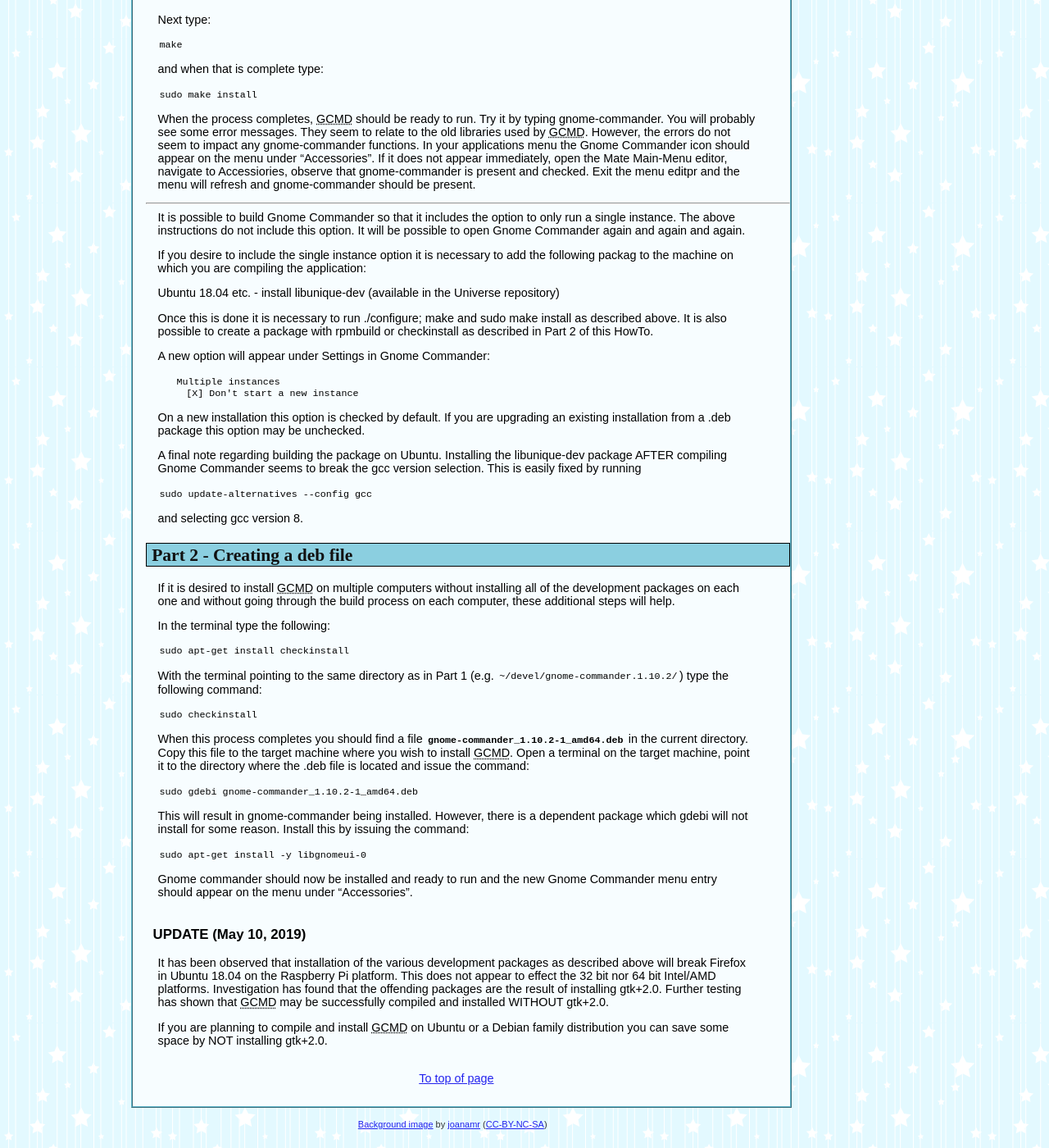
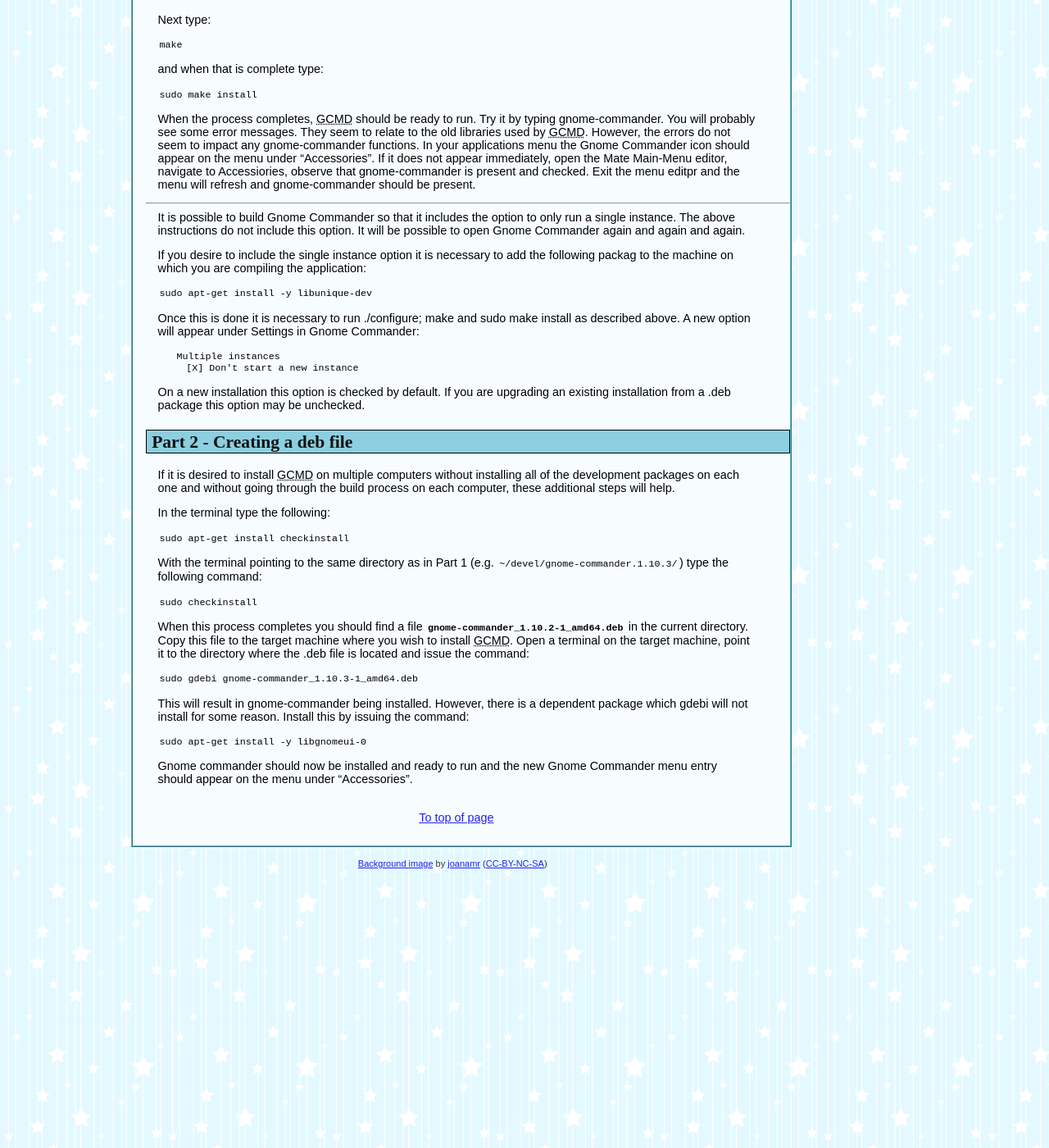
Before and after one commit to gcmd/gcmd.github.io, a Jekyll site: the page built from _posts/2021-01-25-Build-on-Ubuntu-2004.md, in a window 1280 px wide and 1400 px high, scrolled down 1152 px. Shown: the whole window at 82% size. Built offline with Jekyll 4.4.1, drawn with Linux system fonts in a browser that asks for light colours.

Commit message:
Update 2021-01-25-Build-on-Ubuntu-2004.md

````diff
--- a/_posts/2021-01-25-Build-on-Ubuntu-2004.md
+++ b/_posts/2021-01-25-Build-on-Ubuntu-2004.md
@@ -119,13 +119,12 @@
 add the following packag to the machine on which you are compiling the
 application:
 
-Ubuntu 18.04 etc. - install libunique-dev (available in the Universe repository)
-
+```
+sudo apt-get install -y libunique-dev
+```
 Once this is done it is necessary to run ./configure; make and sudo make
-install as described above. It is also possible to create a package with
-rpmbuild or checkinstall as described in Part 2 of this HowTo.
-
-A new option will appear under Settings in Gnome Commander:
+install as described above. A new option will appear under Settings in
+Gnome Commander:
 
 ```
    Multiple instances
@@ -135,15 +134,6 @@
 On a new installation this option is checked by default. If you are
 upgrading an existing installation from a .deb package this option may
 be unchecked.
-
-A final note regarding building the package on Ubuntu. Installing the
-libunique-dev package AFTER compiling Gnome Commander seems to break the
-gcc version selection. This is easily fixed by running
-
-```
-sudo update-alternatives --config gcc
-```
-and selecting gcc version 8.
 
 ## Part 2 - Creating a deb file
 
@@ -155,7 +145,7 @@
 sudo apt-get install checkinstall
 ```
 
-With the terminal pointing to the same directory as in Part 1 (e.g. ``` ~/devel/gnome-commander.1.10.2/ ```) type the following command:
+With the terminal pointing to the same directory as in Part 1 (e.g. ``` ~/devel/gnome-commander.1.10.3/ ```) type the following command:
 
 ```
 sudo checkinstall
@@ -168,7 +158,7 @@
 file is located and issue the command:
 
 ```
-sudo gdebi gnome-commander_1.10.2-1_amd64.deb
+sudo gdebi gnome-commander_1.10.3-1_amd64.deb
 ```
 
 This will result in gnome-commander being installed. However, there is a
@@ -183,16 +173,5 @@
 Gnome Commander menu entry should appear on the menu under
 "Accessories".
 
-### UPDATE (May 10, 2019)
-
-It has been observed that installation of the various development
-packages as described above will break Firefox in Ubuntu 18.04 on the
-Raspberry Pi platform. This does not appear to effect the 32 bit nor 64
-bit Intel/AMD platforms. Investigation has found that the offending
-packages are the result of installing gtk+2.0. Further testing has shown
-that GCMD may be successfully compiled and installed WITHOUT gtk+2.0.
-
-If you are planning to compile and install GCMD on Ubuntu or a Debian
-family distribution you can save some space by NOT installing gtk+2.0.
 
 *[GCMD]: Gnome Commander
````
